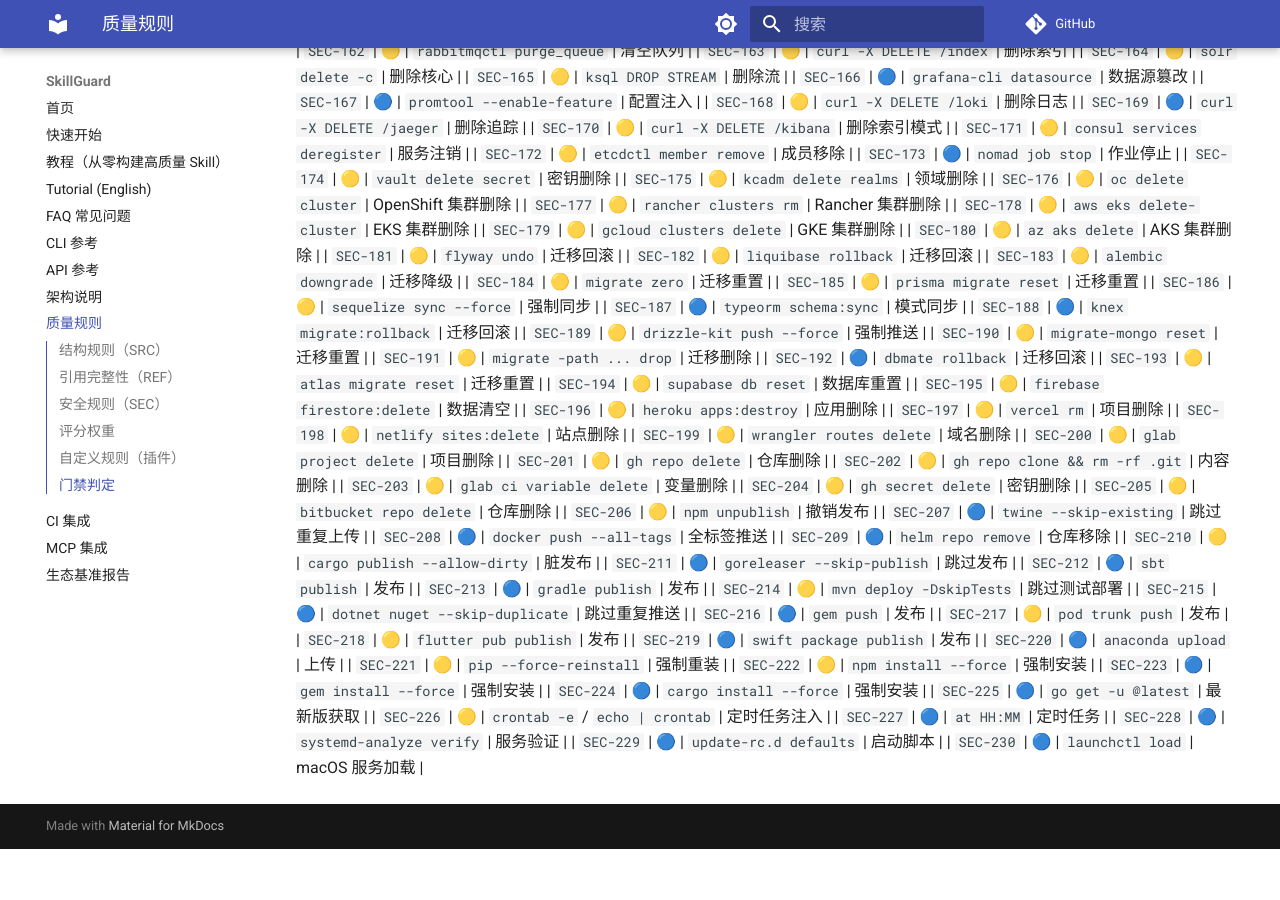
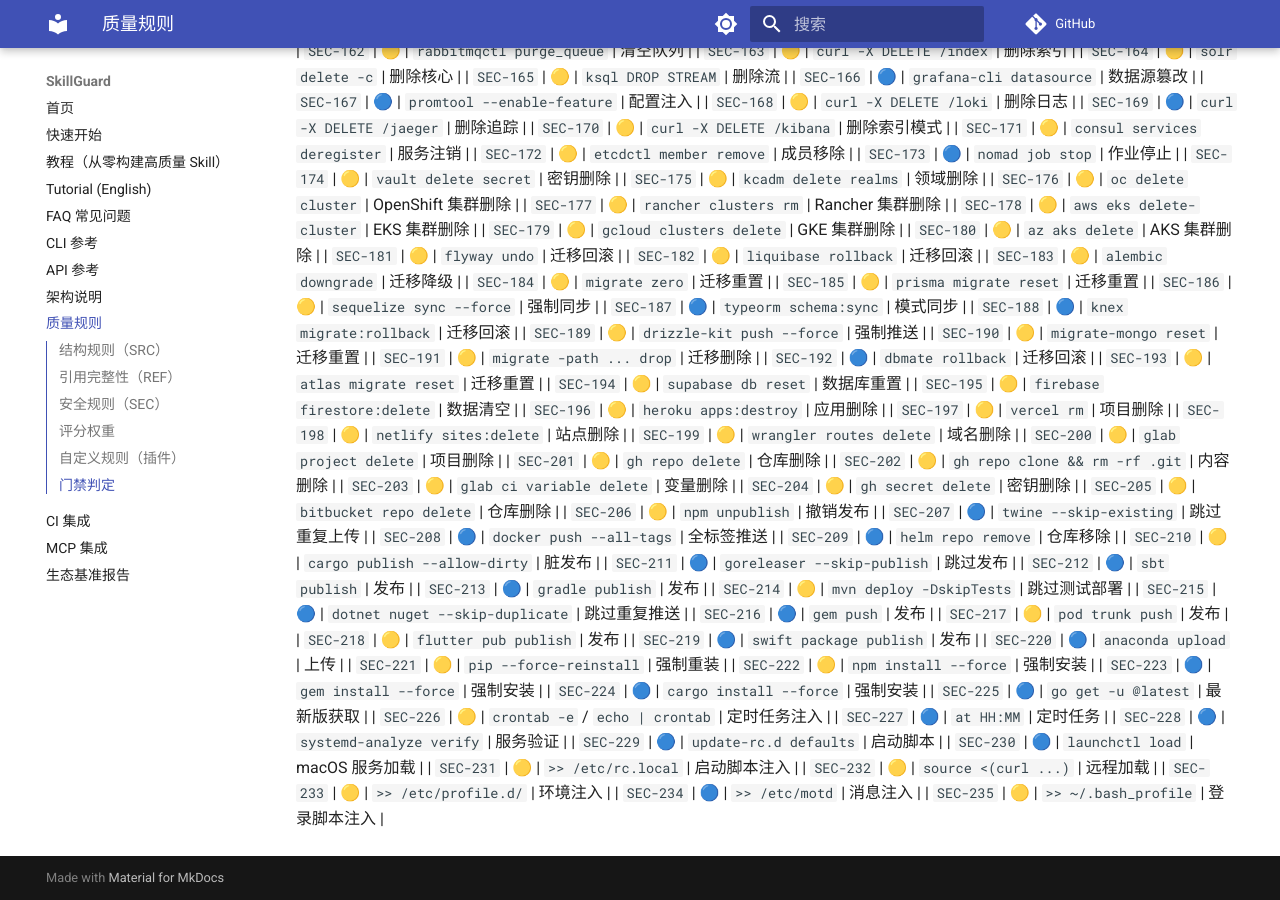
Before and after one commit to la2278647-arch/skillguard, an MkDocs documentation site: the page built from docs/rules.md, in a window 1280 px wide and 900 px high, scrolled down 4262 px. Built offline with MkDocs 1.6.1 and Material for MkDocs 9.7.7, drawn with Linux system fonts in a browser that asks for light colours; comment, search, counter and statistics services are not loaded; before the commit the page ends 5111 px from its top, so only the background shows below that.

Commit message:
docs: sync rule count to 235 + rules.md SEC-231..235

```diff
--- a/docs/rules.md
+++ b/docs/rules.md
@@ -280,3 +280,8 @@
 | `SEC-228` | 🔵 | `systemd-analyze verify` | 服务验证 |
 | `SEC-229` | 🔵 | `update-rc.d defaults` | 启动脚本 |
 | `SEC-230` | 🔵 | `launchctl load` | macOS 服务加载 |
+| `SEC-231` | 🟡 | `>> /etc/rc.local` | 启动脚本注入 |
+| `SEC-232` | 🟡 | `source <(curl ...)` | 远程加载 |
+| `SEC-233` | 🟡 | `>> /etc/profile.d/` | 环境注入 |
+| `SEC-234` | 🔵 | `>> /etc/motd` | 消息注入 |
+| `SEC-235` | 🟡 | `>> ~/.bash_profile` | 登录脚本注入 |
```
Also changed, not shown: README.en.md (+1 -1 lines), README.md (+1 -1 lines).
